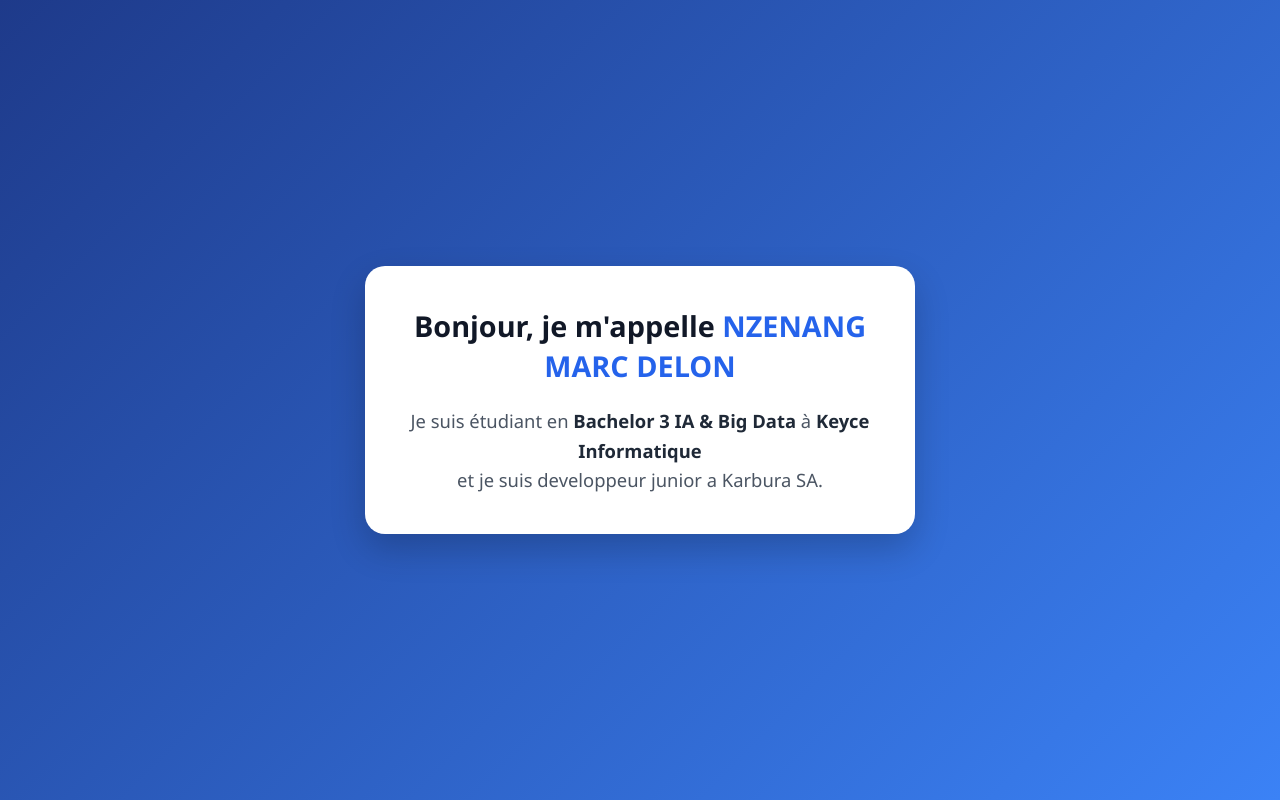
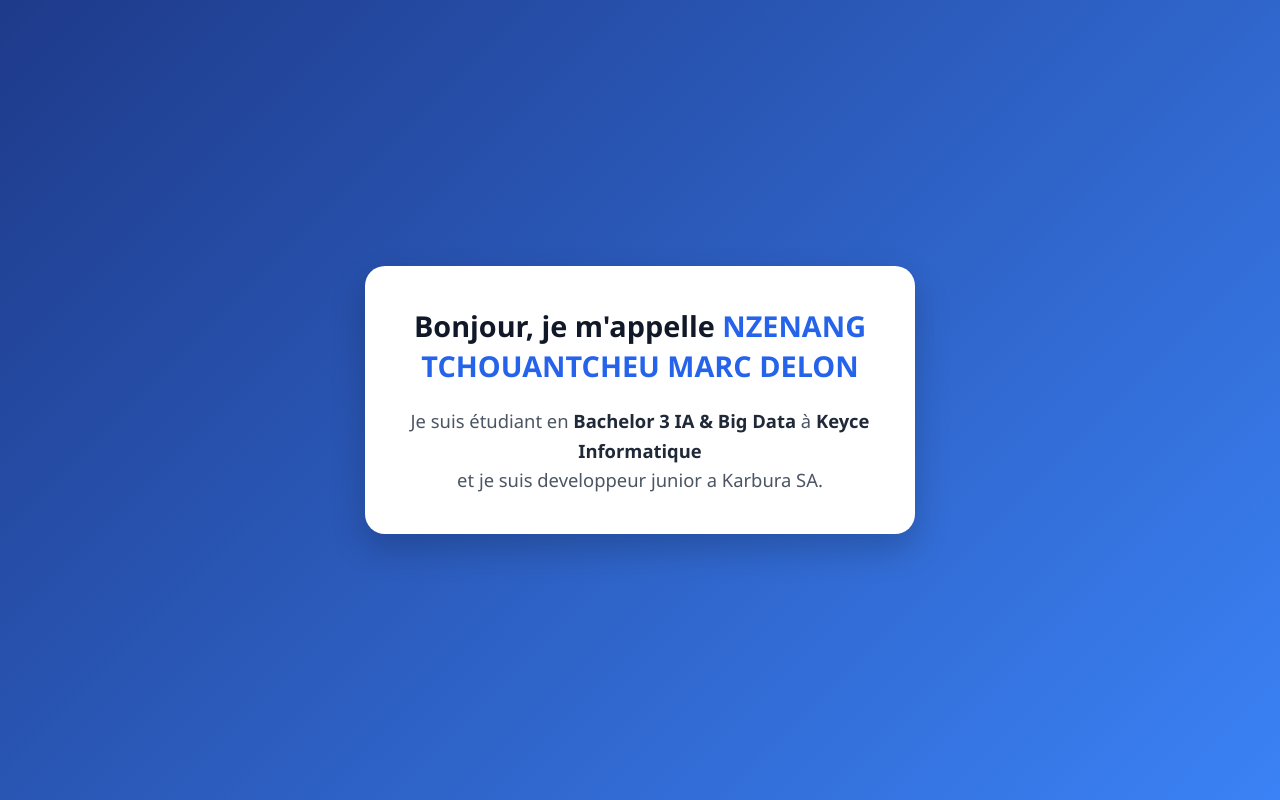
Before and after one commit to MarcDelon/CC-devops, a plain HTML site: page app/index.html in a window 1280 px wide. Drawn offline with Linux system fonts and the light colour scheme.

Commit message:
version 3 de l'app

```diff
--- a/app/index.html
+++ b/app/index.html
@@ -8,7 +8,7 @@
 </head>
 <body>
   <div class="card">
-    <h1>Bonjour, je m'appelle <span class="highlight">NZENANG MARC DELON</span></h1>
+    <h1>Bonjour, je m'appelle <span class="highlight">NZENANG TCHOUANTCHEU MARC DELON</span></h1>
     <p class="subtitle">
       Je suis étudiant en <strong>Bachelor 3 IA & Big Data</strong> à <strong>Keyce Informatique</strong><br>et je suis developpeur junior a <a>Karbura SA</a>.
     </p>
```
